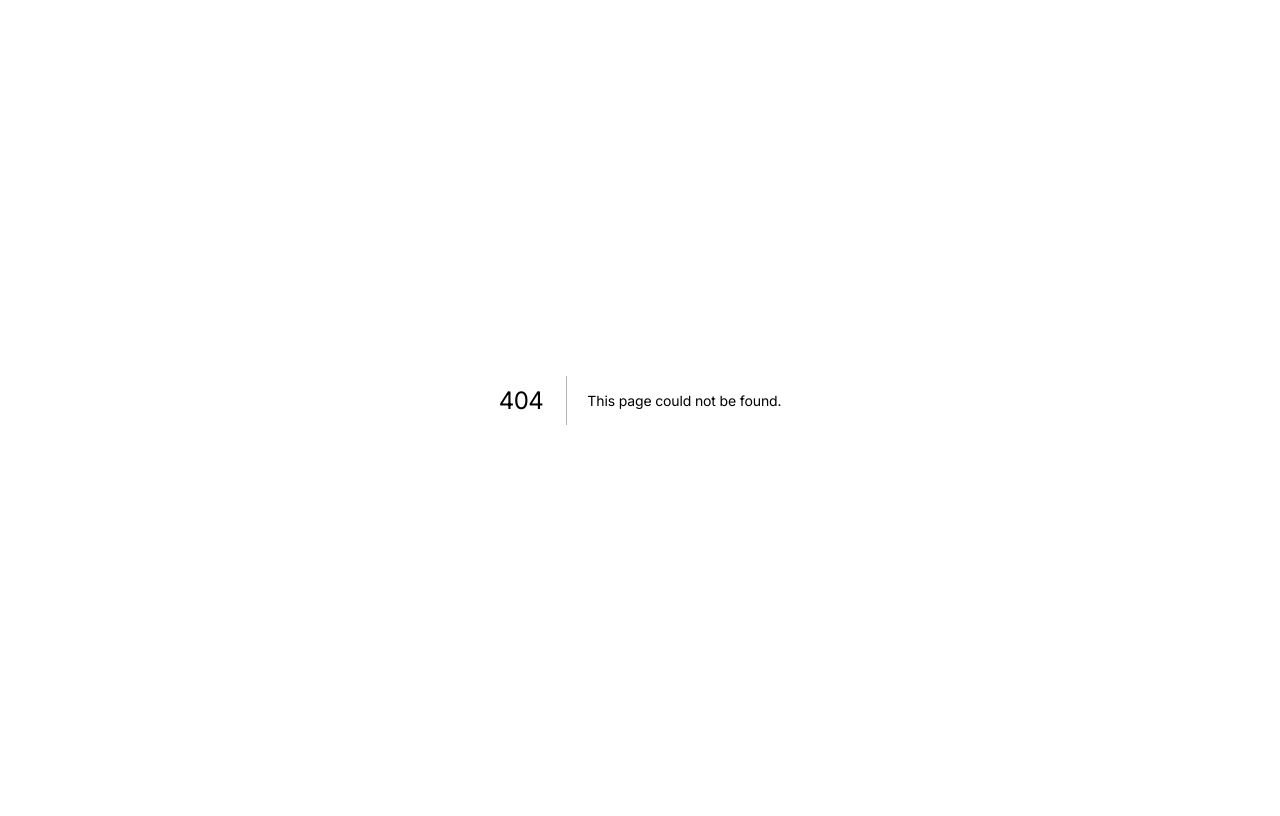
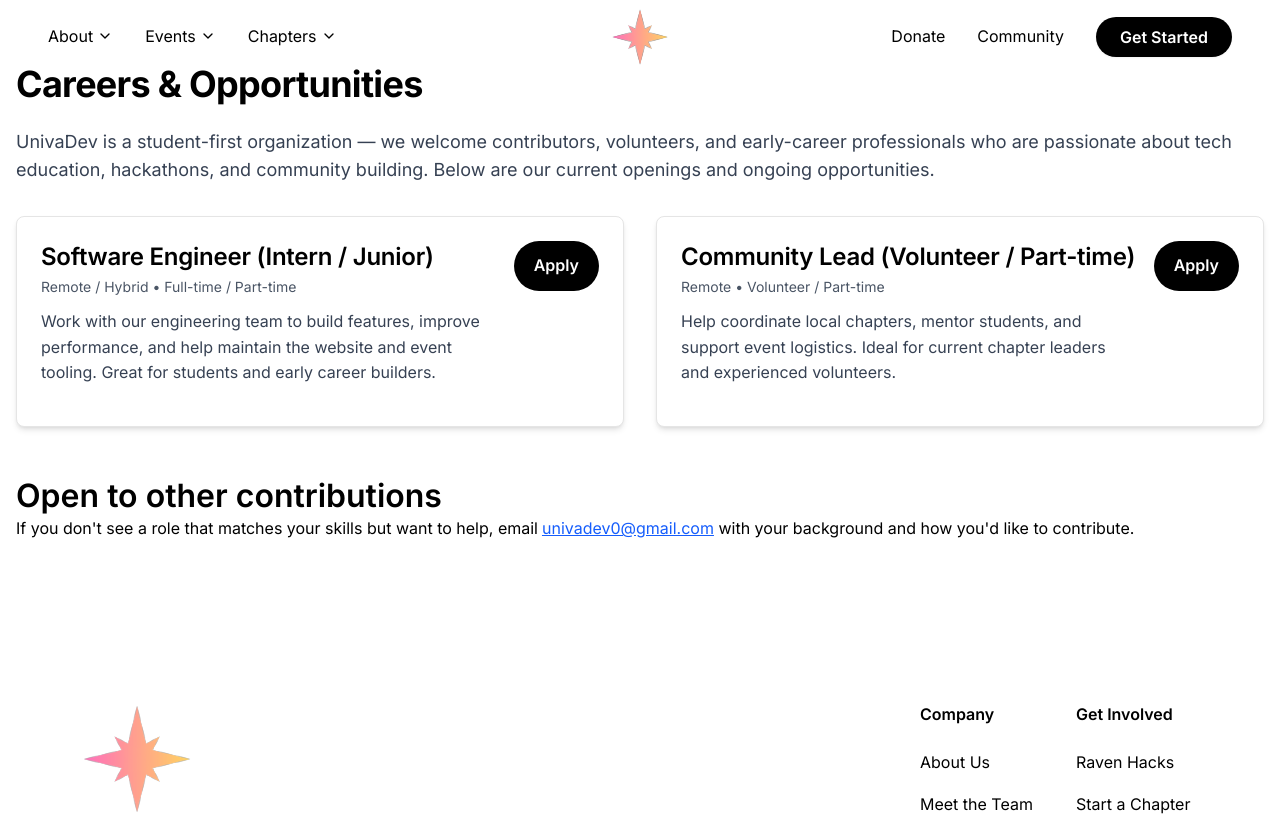
Before and after one commit to univadev/univadev.com, a Next.js app: page /careers in a window 1280 px wide. Before the commit this address had no page. Shown: the top 816 px of the page. Built offline with nearby package versions, Linux system fonts and the light colour scheme.

Commit message:
feat: careers page

```diff
--- /dev/null
+++ b/src/app/careers/page.tsx
@@ -0,0 +1,86 @@
+import NavigationHeader from "@/components/sections/navigation-header";
+import Footer from "@/components/sections/footer";
+
+export default function CareersPage() {
+  const openings = [
+    {
+      id: "software-engineer",
+      title: "Software Engineer (Intern / Junior)",
+      location: "Remote / Hybrid",
+      type: "Full-time / Part-time",
+      description:
+        "Work with our engineering team to build features, improve performance, and help maintain the website and event tooling. Great for students and early career builders.",
+      apply: "https://tally.so/r/wMoQdX",
+    },
+    {
+      id: "community-lead",
+      title: "Community Lead (Volunteer / Part-time)",
+      location: "Remote",
+      type: "Volunteer / Part-time",
+      description:
+        "Help coordinate local chapters, mentor students, and support event logistics. Ideal for current chapter leaders and experienced volunteers.",
+      apply: "https://tally.so/r/wMoQdX",
+    },
+  ];
+
+  return (
+    <div className="min-h-screen">
+      <NavigationHeader />
+
+      <main className="container mx-auto px-4 py-16">
+        <h1 className="text-4xl font-bold mb-6">Careers & Opportunities</h1>
+
+        <p className="text-lg text-gray-700 mb-8">
+          UnivaDev is a student-first organization — we welcome contributors,
+          volunteers, and early-career professionals who are passionate about
+          tech education, hackathons, and community building. Below are our
+          current openings and ongoing opportunities.
+        </p>
+
+        <div className="grid grid-cols-1 md:grid-cols-2 gap-8">
+          {openings.map((job) => (
+            <article
+              key={job.id}
+              className="bg-white rounded-lg shadow-md p-6 border border-border"
+            >
+              <div className="flex items-start justify-between gap-4">
+                <div>
+                  <h2 className="text-2xl font-semibold mb-1">{job.title}</h2>
+                  <div className="text-sm text-gray-600 mb-3">
+                    {job.location} • {job.type}
+                  </div>
+                  <p className="text-gray-700 mb-4">{job.description}</p>
+                </div>
+                <div className="flex-shrink-0">
+                  <a
+                    href={job.apply}
+                    className="inline-block px-5 py-3 rounded-full bg-black text-white font-semibold hover:bg-neutral-800 transition-colors"
+                  >
+                    Apply
+                  </a>
+                </div>
+              </div>
+            </article>
+          ))}
+        </div>
+
+        <section className="mt-12 prose">
+          <h3>Open to other contributions</h3>
+          <p>
+            If you don't see a role that matches your skills but want to help,
+            email
+            <a
+              className="ml-1 text-blue-600 underline"
+              href="mailto:volunteer@univadev.org"
+            >
+              univadev0@gmail.com
+            </a>{" "}
+            with your background and how you'd like to contribute.
+          </p>
+        </section>
+      </main>
+
+      <Footer />
+    </div>
+  );
+}
--- a/src/components/sections/footer.tsx
+++ b/src/components/sections/footer.tsx
@@ -38,7 +38,7 @@ const Footer = () => {
                   </a>
                 </li>
                 <li>
-                  <a href="#" className="text-base hover:underline">
+                  <a href="/careers" className="text-base hover:underline">
                     Careers
                   </a>
                 </li>
```
